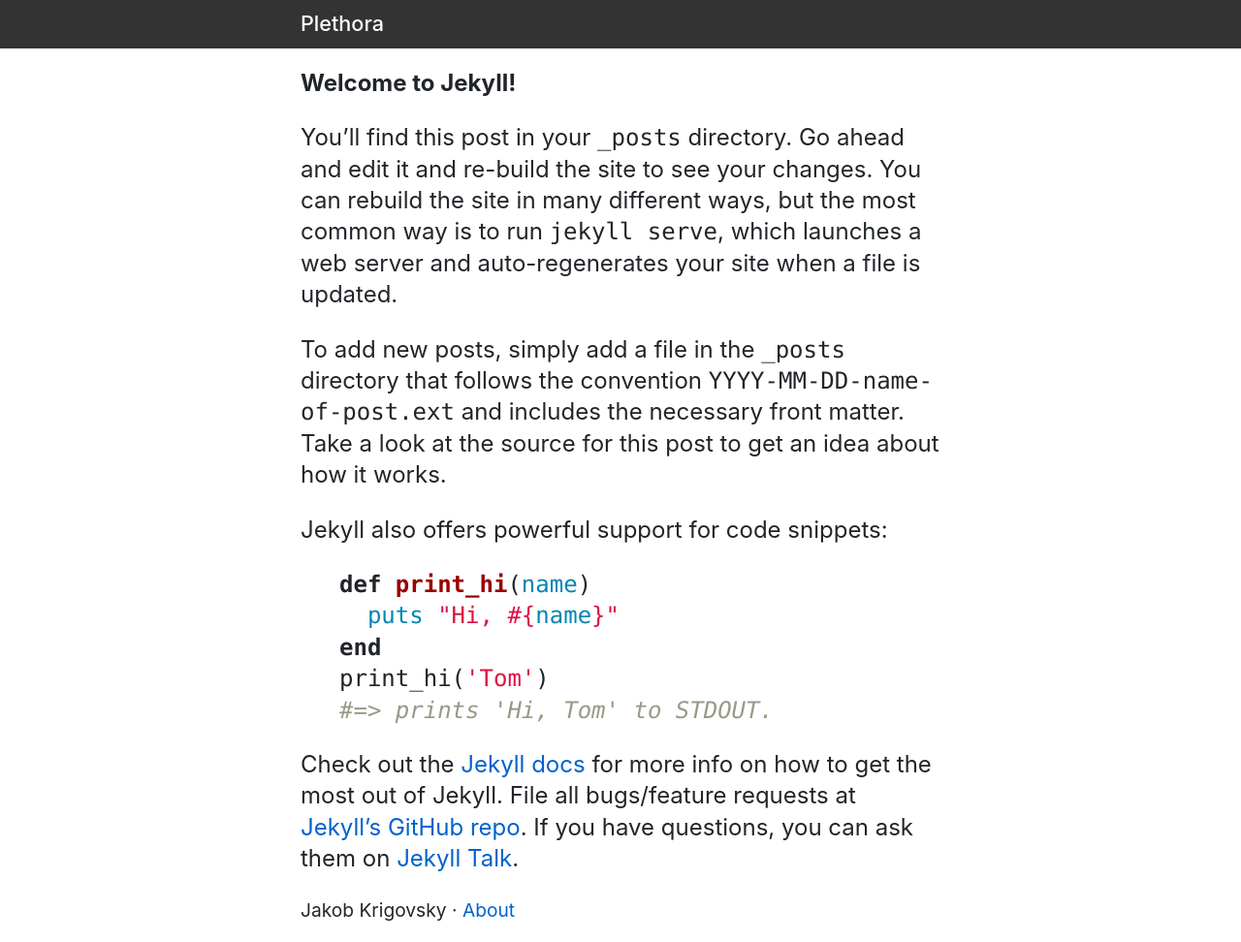
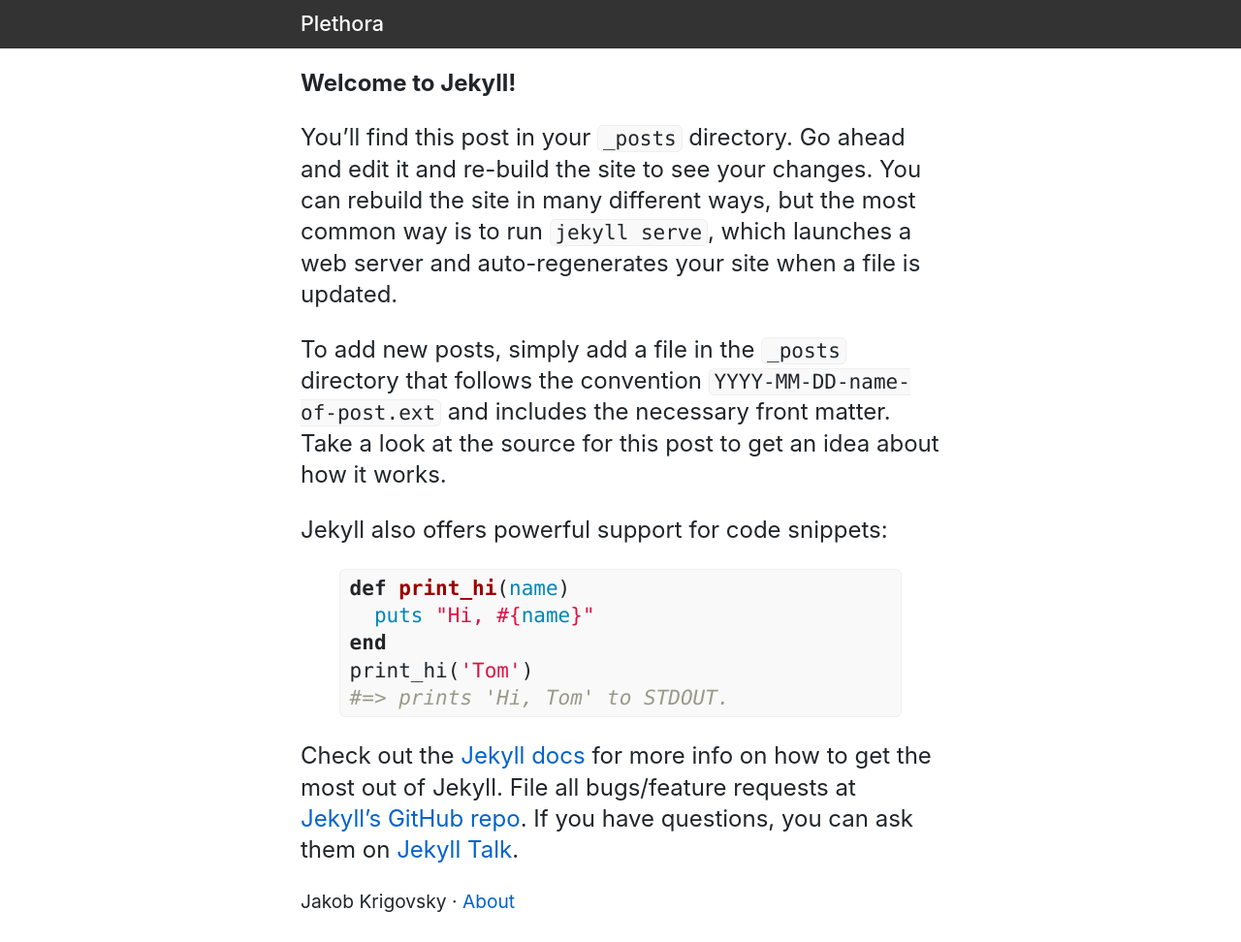
Before and after one commit to sonicdoe/plethora, a Jekyll site: the page built from _posts/2018-07-03-welcome-to-jekyll.markdown, in a window 1280 px wide. Shown: the whole page at 97% size. Built offline with Jekyll 4.4.1, drawn with Linux system fonts in a browser that asks for light colours.

Commit message:
Style code

```diff
--- a/_sass/plethora.scss
+++ b/_sass/plethora.scss
@@ -39,8 +39,31 @@ a {
   }
 }
 
+code, pre {
+  background-color: #f9f9f9;
+  border: 1px solid #efefef;
+  border-radius: 0.25rem;
+  font-size: 87.5%;
+}
+
+code {
+  padding: 1px 0.2rem;
+}
+
 img {
   max-width: 100%;
+}
+
+pre {
+  padding: 0.2rem 0.4rem;
+  overflow-x: auto;
+
+  > code {
+    background-color: initial;
+    border: initial;
+    font-size: inherit;
+    padding: initial;
+  }
 }
 
 .header {
--- a/assets/syntax-highlighting.css
+++ b/assets/syntax-highlighting.css
@@ -1,4 +1,3 @@
-.highlight  { background: #ffffff; }
 .highlight .c { color: #999988; font-style: italic } /* Comment */
 .highlight .err { color: #a61717; background-color: #e3d2d2 } /* Error */
 .highlight .k { font-weight: bold } /* Keyword */
```
